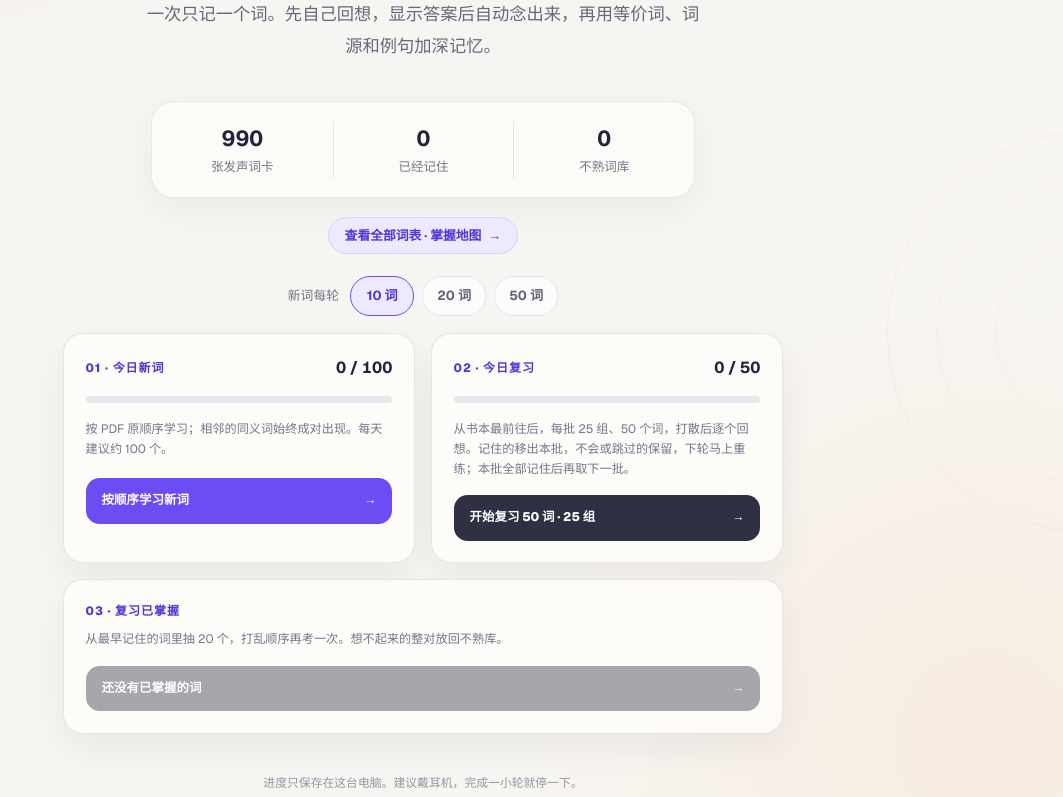
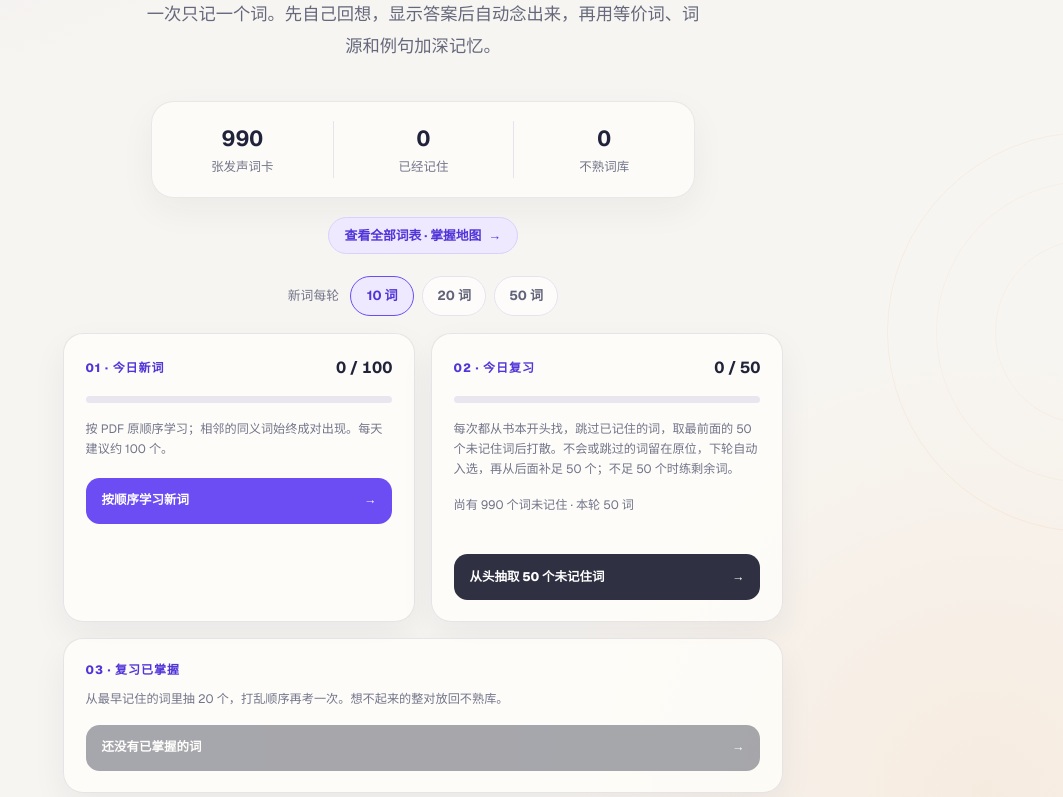
Before and after one commit to Xiao-Chen-usc/gre-audio-flashcards, a Next.js app: page / in a window 1280 px wide. Shown: the part 476-1273 px from the top of the page, without its empty margins (217-1280 px from the left). Built offline with nearby package versions, Linux system fonts and the light colour scheme.

Commit message:
Rescan book order for 50 unremembered words on every review round

```diff
--- a/app/StudyPage.tsx
+++ b/app/StudyPage.tsx
@@ -4,15 +4,7 @@ import { type ChangeEvent, useCallback, useEffect, useMemo, useRef, useState } f
 import { EXAMPLES as DEFAULT_EXAMPLES } from "./exampleData";
 import { EXAMPLE_AUDIO } from "./exampleAudio";
 import { getOriginView } from "./originEngine";
-import {
-  BOOK_REVIEW_KEY,
-  BOOK_REVIEW_WORDS,
-  type BookReviewState,
-  emptyBookReview,
-  nextBookReview,
-  normalizeBookReview,
-  rememberBookReviewWord,
-} from "./bookReview";
+import { BOOK_REVIEW_WORDS, bookReviewIndices } from "./bookReview";
 import {
   type DailyProgress,
   type History,
@@ -38,7 +30,6 @@ type ProgressExport = {
   reviewWords: string[];
   // Optional so exports stay importable by builds that predate it.
   history?: History;
-  bookReview?: BookReviewState;
 };
 
 const DAILY_NEW_TARGET = 100;
@@ -142,7 +133,6 @@ export default function StudyPage({ words: WORDS = DEFAULT_WORDS, examples: EXAM
   const [known, setKnown] = useState<Set<string>>(new Set());
   const [hard, setHard] = useState<Set<string>>(new Set());
   const [history, setHistory] = useState<History>({});
-  const [bookReview, setBookReview] = useState<BookReviewState>(emptyBookReview);
   const [showWords, setShowWords] = useState(false);
   const [daily, setDaily] = useState<DailyProgress>(emptyDailyProgress);
   const [sessionSize, setSessionSize] = useState(10);
@@ -172,9 +162,9 @@ export default function StudyPage({ words: WORDS = DEFAULT_WORDS, examples: EXAM
   const currentIndex = queue[position];
   const card: WordCard | undefined =
     currentIndex === undefined ? undefined : WORDS[currentIndex];
-  const bookReviewPlan = useMemo(
-    () => nextBookReview(bookReview, WORD_PAIRS, WORDS),
-    [bookReview, WORD_PAIRS, WORDS],
+  const bookReviewPool = useMemo(
+    () => bookReviewIndices(WORDS, known),
+    [known, WORDS],
   );
   const dailyReviewTarget = collected ? COLLECTED_REVIEW_TARGET : BOOK_REVIEW_WORDS;
 
@@ -199,19 +189,8 @@ export default function StudyPage({ words: WORDS = DEFAULT_WORDS, examples: EXAM
       // A corrupt local preference should never block studying.
     }
     setHistory(loadHistory(historyKey));
-    if (!collected) {
-      try {
-        setBookReview(normalizeBookReview(
-          JSON.parse(window.localStorage.getItem(BOOK_REVIEW_KEY) ?? "null"),
-          WORD_PAIRS,
-          WORDS,
-        ));
-      } catch {
-        setBookReview(emptyBookReview());
-      }
-    }
     setHydrated(true);
-  }, [storageKey, historyKey, collected, WORD_PAIRS, WORDS]);
+  }, [storageKey, historyKey]);
 
   useEffect(() => {
     if (window.location.hash === (collected ? "#collected-words" : "#words")) setShowWords(true);
@@ -247,21 +226,11 @@ export default function StudyPage({ words: WORDS = DEFAULT_WORDS, examples: EXAM
     if (hydrated) saveHistory(history, historyKey);
   }, [history, hydrated, historyKey]);
 
-  useEffect(() => {
-    if (!hydrated || collected) return;
-    try {
-      window.localStorage.setItem(BOOK_REVIEW_KEY, JSON.stringify(bookReview));
-    } catch {
-      // Storage restrictions must not prevent completing a review round.
-    }
-  }, [bookReview, collected, hydrated]);
-
   const exportProgress = useCallback(() => {
     const progress: ProgressExport = {
       learnedWords: [...new Set([...known, ...hard])],
       reviewWords: [...hard],
       history,
-      ...(!collected ? { bookReview } : {}),
     };
     const url = URL.createObjectURL(
       new Blob([JSON.stringify(progress, null, 2)], {
@@ -273,7 +242,7 @@ export default function StudyPage({ words: WORDS = DEFAULT_WORDS, examples: EXAM
     link.download = collected ? "gre-collected-progress.json" : "gre-progress.json";
     link.click();
     URL.revokeObjectURL(url);
-  }, [hard, history, known, collected, bookReview]);
+  }, [hard, history, known, collected]);
 
   const importProgress = useCallback(
     async (event: ChangeEvent<HTMLInputElement>) => {
@@ -305,11 +274,6 @@ export default function StudyPage({ words: WORDS = DEFAULT_WORDS, examples: EXAM
           rate,
         };
         saveSaved(saved, storageKey);
-        if (!collected && progress.bookReview) {
-          window.localStorage.setItem(BOOK_REVIEW_KEY, JSON.stringify(
-            normalizeBookReview(progress.bookReview, WORD_PAIRS, WORDS),
-          ));
-        }
         if (
           progress.history &&
           typeof progress.history === "object" &&
@@ -322,7 +286,7 @@ export default function StudyPage({ words: WORDS = DEFAULT_WORDS, examples: EXAM
         window.alert("导入失败");
       }
     },
-    [autoSpeak, daily, rate, sessionSize, storageKey, historyKey, WORDS, WORD_PAIRS, collected],
+    [autoSpeak, daily, rate, sessionSize, storageKey, historyKey, WORDS],
   );
 
   const demotePair = useCallback((key: string, ids: string[]) => {
@@ -484,8 +448,7 @@ export default function StudyPage({ words: WORDS = DEFAULT_WORDS, examples: EXAM
   const buildPool = useCallback(
     (mode: SessionMode) => {
       if (mode === "review" && !collected) {
-        const pending = new Set(bookReviewPlan.pending);
-        return shuffled(WORDS.flatMap((word, index) => pending.has(word.id) ? [index] : []));
+        return shuffled(bookReviewPool);
       }
       if (mode === "recall") {
         // Longest-unreviewed mastered pairs first. Pairs with no history
@@ -538,14 +501,13 @@ export default function StudyPage({ words: WORDS = DEFAULT_WORDS, examples: EXAM
         .flatMap(({ indices }) => indices)
         .slice(0, evenSessionSize);
     },
-    [hard, history, known, sessionSize, WORD_PAIRS, WORDS, collected, bookReviewPlan],
+    [hard, history, known, sessionSize, WORD_PAIRS, WORDS, collected, bookReviewPool],
   );
 
   const begin = useCallback(
     (mode: SessionMode = "new") => {
       const nextQueue = buildPool(mode);
       if (!nextQueue.length) return;
-      if (mode === "review" && !collected) setBookReview(bookReviewPlan);
       setQueue(nextQueue);
       setPosition(0);
       setStarted(true);
@@ -557,7 +519,7 @@ export default function StudyPage({ words: WORDS = DEFAULT_WORDS, examples: EXAM
       setSessionMode(mode);
       creditedThisSessionRef.current = new Set();
     },
-    [buildPool, collected, bookReviewPlan],
+    [buildPool],
   );
 
   const advance = useCallback(() => {
@@ -574,9 +536,6 @@ export default function StudyPage({ words: WORDS = DEFAULT_WORDS, examples: EXAM
 
   const markKnown = useCallback(() => {
     if (!card) return;
-    if (sessionMode === "review" && !collected) {
-      setBookReview((old) => rememberBookReviewWord(old, card.id));
-    }
     if (!creditedThisSessionRef.current.has(card.id)) {
       creditedThisSessionRef.current.add(card.id);
       setDaily((old) => ({
@@ -598,7 +557,7 @@ export default function StudyPage({ words: WORDS = DEFAULT_WORDS, examples: EXAM
     });
     setSessionKnown((value) => value + 1);
     advance();
-  }, [advance, card, sessionMode, collected]);
+  }, [advance, card, sessionMode]);
 
   const markAgain = useCallback(() => {
     if (!card) return;
@@ -692,14 +651,10 @@ export default function StudyPage({ words: WORDS = DEFAULT_WORDS, examples: EXAM
     100,
     Math.round((daily.reviewCompleted / dailyReviewTarget) * 100),
   );
-  const bookReviewGroupCount = WORD_PAIRS.filter(({ indices }) =>
-    indices.some((index) => bookReviewPlan.pending.includes(WORDS[index].id)),
-  ).length;
-  const bookReviewLabel = bookReview.pending.length
-    ? `重练本批 ${bookReview.pending.length} 个待巩固词`
-    : bookReview.nextGroup >= WORD_PAIRS.length
-      ? `从书本开头再复习 ${bookReviewPlan.pending.length} 词`
-      : `开始${bookReview.nextGroup ? "下一批" : "复习"} ${bookReviewPlan.pending.length} 词 · ${bookReviewGroupCount} 组`;
+  const bookReviewRemaining = WORDS.filter(({ id }) => !known.has(id)).length;
+  const bookReviewLabel = bookReviewPool.length
+    ? `从头抽取 ${bookReviewPool.length} 个未记住词`
+    : "全书单词都已记住";
   const sessionProgress = queue.length
     ? Math.min(100, Math.round((position / queue.length) * 100))
     : 0;
@@ -797,10 +752,10 @@ export default function StudyPage({ words: WORDS = DEFAULT_WORDS, examples: EXAM
               <div className="daily-progress" aria-label="今日复习进度">
                 <span style={{ width: `${reviewDailyProgress}%` }} />
               </div>
-              <p>{collected ? "先复习最近标记的不熟词，打乱顺序再回想。" : "从书本最前往后，每批 25 组、50 个词，打散后逐个回想。记住的移出本批，不会或跳过的保留，下轮马上重练；本批全部记住后再取下一批。"}</p>
-              {!collected && bookReview.nextGroup > 0 && <p>书本进度：已取 {bookReview.nextGroup} / {WORD_PAIRS.length} 组 · 本批待巩固 {bookReview.pending.length} 词</p>}
+              <p>{collected ? "先复习最近标记的不熟词，打乱顺序再回想。" : "每次都从书本开头找，跳过已记住的词，取最前面的 50 个未记住词后打散。不会或跳过的词留在原位，下轮自动入选，再从后面补足 50 个；不足 50 个时练剩余词。"}</p>
+              {!collected && <p>尚有 {bookReviewRemaining} 个词未记住 · 本轮 {bookReviewPool.length} 词</p>}
               <button
-                disabled={collected ? !hard.size : !bookReviewPlan.pending.length}
+                disabled={collected ? !hard.size : !bookReviewPool.length}
                 onClick={() => begin("review")}
                 type="button"
               >
@@ -861,14 +816,14 @@ export default function StudyPage({ words: WORDS = DEFAULT_WORDS, examples: EXAM
             <section className="complete-card">
               <div className="complete-orbit">✓</div>
               <p className="eyebrow">这一轮完成</p>
-              <h2>{sessionMode === "review" && !collected ? (bookReview.pending.length ? "趁热再练，记得更牢。" : "这一批已经全部记住。") : "很好，先让大脑喘口气。"}</h2>
+              <h2>{sessionMode === "review" && !collected ? (bookReviewPool.length ? "再来一轮，继续巩固。" : "全书单词都已记住。") : "很好，先让大脑喘口气。"}</h2>
               <p>
                 本轮记住 <strong>{sessionKnown}</strong> 个，标记待加强{" "}
                 <strong>{sessionAgain}</strong> 次。
               </p>
-              {sessionMode === "review" && !collected && bookReview.pending.length > 0 && <p>还有 {bookReview.pending.length} 个待巩固词留在本批，下一轮打散后继续练。刷新或下次打开也会保留。</p>}
+              {sessionMode === "review" && !collected && bookReviewPool.length > 0 && <p>不会或跳过的词仍在原位。下一轮重新从书本开头找，跳过已记住的词，再补足 {bookReviewPool.length} 个，打散后继续练。</p>}
               <div className="complete-actions">
-                <button onClick={() => begin(sessionMode)} type="button">
+                <button disabled={sessionMode === "review" && !collected && !bookReviewPool.length} onClick={() => begin(sessionMode)} type="button">
                   {sessionMode === "review" && !collected ? bookReviewLabel : `继续这一类 ${sessionMode === "recall" ? RECALL_SESSION_SIZE : sessionSize} 词`}
                 </button>
                 <button
@@ -1082,7 +1037,7 @@ export default function StudyPage({ words: WORDS = DEFAULT_WORDS, examples: EXAM
                   >{size}</button>
                 ))}
               </div>
-              {!collected && <small>今日复习固定每批 25 组、50 词；重练只出本批待巩固词。</small>}
+              {!collected && <small>今日复习每次从书本开头取 50 个未记住词，再打散练习。</small>}
             </div>
             <div className="mastery-summary">
               <span style={{ width: `${fullProgress}%` }} />
@@ -1114,7 +1069,6 @@ export default function StudyPage({ words: WORDS = DEFAULT_WORDS, examples: EXAM
                 setKnown(new Set());
                 setHard(new Set());
                 setHistory({});
-                setBookReview(emptyBookReview());
                 setDaily(emptyDailyProgress());
                 setStarted(false);
                 setComplete(false);
--- a/app/bookReview.ts
+++ b/app/bookReview.ts
@@ -1,58 +1,13 @@
-export const BOOK_REVIEW_GROUPS = 25;
 export const BOOK_REVIEW_WORDS = 50;
-export const BOOK_REVIEW_KEY = "gre-voice-book-review-v1";
 
-export type BookReviewState = {
-  nextGroup: number;
-  pending: string[];
-};
-
-type ReviewWord = { id: string };
-type ReviewGroup = { indices: number[] };
-
-export function emptyBookReview(): BookReviewState {
-  return { nextGroup: 0, pending: [] };
+/** Scan from the front on every round. Unremembered words keep their place. */
+export function bookReviewIndices(
+  words: { id: string }[],
+  known: ReadonlySet<string>,
+): number[] {
+  const indices: number[] = [];
+  for (let index = 0; index < words.length && indices.length < BOOK_REVIEW_WORDS; index += 1) {
+    if (!known.has(words[index].id)) indices.push(index);
+  }
+  return indices;
 }
-
-export function normalizeBookReview(
-  value: unknown,
-  groups: ReviewGroup[],
-  words: ReviewWord[],
-): BookReviewState {
-  if (!value || typeof value !== "object") return emptyBookReview();
-  const saved = value as Partial<BookReviewState>;
-  if (typeof saved.nextGroup !== "number" || !Number.isInteger(saved.nextGroup) || saved.nextGroup < 0) {
-    return emptyBookReview();
-  }
-  const validIds = new Set(words.map(({ id }) => id));
-  return {
-    nextGroup: Math.min(saved.nextGroup, groups.length),
-    pending: Array.isArray(saved.pending)
-      ? [...new Set(saved.pending.filter((id) => typeof id === "string" && validIds.has(id)))]
-      : [],
-  };
-}
-
-/** Finish the current batch before taking the next 25 groups in book order. */
-export function nextBookReview(
-  state: BookReviewState,
-  groups: ReviewGroup[],
-  words: ReviewWord[],
-): BookReviewState {
-  const current = normalizeBookReview(state, groups, words);
-  if (current.pending.length) return current;
-  const start = current.nextGroup < groups.length ? current.nextGroup : 0;
-  const batch = groups.slice(start, start + BOOK_REVIEW_GROUPS);
-  return {
-    nextGroup: start + batch.length,
-    pending: batch.flatMap(({ indices }) => indices.map((index) => words[index].id)),
-  };
-}
-
-/** Only a remembered answer leaves the batch; failures and skips stay pending. */
-export function rememberBookReviewWord(
-  state: BookReviewState,
-  id: string,
-): BookReviewState {
-  return { ...state, pending: state.pending.filter((pendingId) => pendingId !== id) };
-}
```
Also changed, not shown: 2 other files (tests, documents, lock files or other folders).
